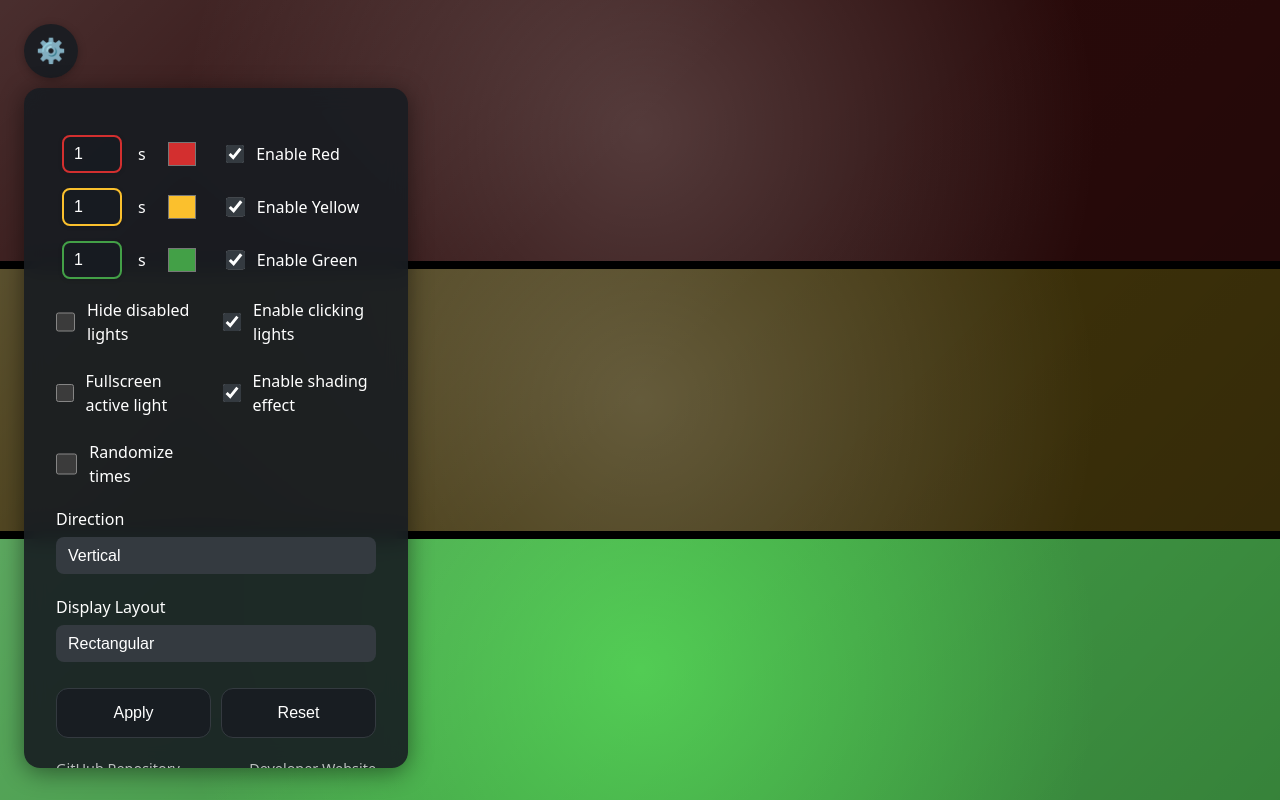
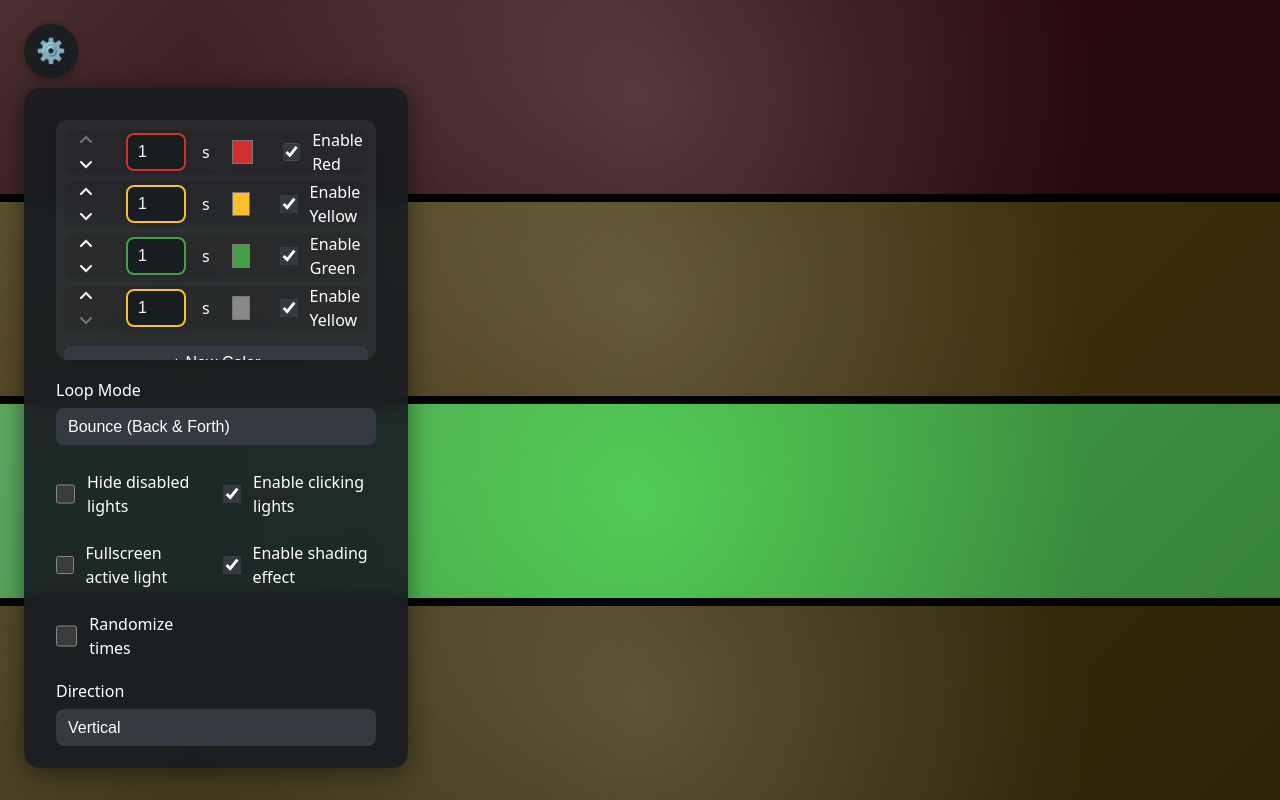
Before and after one commit to AnahatM/Traffic-Light-Simulator, a React (Vite) app: page / in a window 1280 px wide. Both pictures are taken after a click on the button "⚙️". Built offline with nearby package versions, Linux system fonts and the light colour scheme.

Commit message:
Bounce Mode, Custom Colors

```diff
--- a/src/App.tsx
+++ b/src/App.tsx
@@ -5,48 +5,67 @@ import SettingsPanel from "./components/SettingsPanel";
 
 function App() {
   // State for traffic light settings
-  const [times, setTimes] = useState({ red: 1, yellow: 1, green: 1 });
-  const [enabled, setEnabled] = useState({
+  const [times, setTimes] = useState<Record<string, number>>({
+    red: 1,
+    yellow: 1,
+    green: 1,
+    yellow2: 1,
+  });
+  const [enabled, setEnabled] = useState<Record<string, boolean>>({
     red: true,
     yellow: true,
     green: true,
+    yellow2: true,
   });
-  const [hideDisabled, setHideDisabled] = useState(false);
+  const [hideDisabled, setHideDisabled] = useState<boolean>(false);
   const [direction, setDirection] = useState<"vertical" | "horizontal">(
     "vertical"
   );
-  const [enableClickingLights, setEnableClickingLights] = useState(true);
-  const [randomizeTimes, setRandomizeTimes] = useState(false);
-  const [randomRange, setRandomRange] = useState({ min: 0.5, max: 5 });
-  const [fullscreen, setFullscreen] = useState(false);
-  const [enableShading, setEnableShading] = useState(true);
+  const [enableClickingLights, setEnableClickingLights] =
+    useState<boolean>(true);
+  const [randomizeTimes, setRandomizeTimes] = useState<boolean>(false);
+  const [randomRange, setRandomRange] = useState<{ min: number; max: number }>({
+    min: 0.5,
+    max: 5,
+  });
+  const [fullscreen, setFullscreen] = useState<boolean>(false);
+  const [enableShading, setEnableShading] = useState<boolean>(true);
   const [displayLayout, setDisplayLayout] = useState<
     "rectangular" | "circular"
   >("rectangular");
-
+  const [colorOrder, setColorOrder] = useState<string[]>([
+    "red",
+    "yellow",
+    "green",
+    "yellow2",
+  ]);
   // New custom color state with default colors aligning to index.css values
-  const [customColors, setCustomColors] = useState({
+  const [customColors, setCustomColors] = useState<Record<string, string>>({
     red: "#d32f2f",
     yellow: "#fbc02d",
     green: "#43a047",
   });
+  // Loop mode state
+  const [loopMode, setLoopMode] = useState<"cycle" | "pingpong">("pingpong");
 
   // Update CSS variables so TrafficLight and shading update automatically
   useEffect(() => {
-    document.documentElement.style.setProperty("--color-red", customColors.red);
+    document.documentElement.style.setProperty(
+      "--color-red",
+      customColors.red ?? "#d32f2f"
+    );
     document.documentElement.style.setProperty(
       "--color-yellow",
-      customColors.yellow
+      customColors.yellow ?? "#fbc02d"
     );
     document.documentElement.style.setProperty(
       "--color-green",
-      customColors.green
+      customColors.green ?? "#43a047"
     );
   }, [customColors]);
 
   return (
     <div className="app-container">
-      {" "}
       <TrafficLight
         times={times}
         enabled={enabled}
@@ -58,7 +77,9 @@ function App() {
         randomRange={randomRange}
         fullscreen={fullscreen}
         enableShading={enableShading}
-      />{" "}
+        colorOrder={colorOrder}
+        loopMode={loopMode}
+      />
       <SettingsPanel
         times={times}
         setTimes={setTimes}
@@ -82,6 +103,10 @@ function App() {
         setEnableShading={setEnableShading}
         customColors={customColors}
         setCustomColors={setCustomColors}
+        colorOrder={colorOrder}
+        setColorOrder={setColorOrder}
+        loopMode={loopMode}
+        setLoopMode={setLoopMode}
       />
     </div>
   );
--- a/src/components/SettingsPanel.css
+++ b/src/components/SettingsPanel.css
@@ -141,6 +141,92 @@
   text-decoration: underline;
 }
 
+.loop-panel {
+  background: rgba(255, 255, 255, 0.07);
+  padding: 10px 8px;
+  border-radius: 12px;
+  margin-bottom: 18px;
+  max-height: 240px; /* fits 3.5 rows */
+  overflow-y: auto;
+  display: flex;
+  flex-direction: column;
+  gap: 8px;
+  box-shadow: 0 2px 8px #0002;
+}
+
+.color-row-panel {
+  display: flex;
+  align-items: center;
+  gap: 12px;
+  background: rgba(0, 0, 0, 0.1);
+  border-radius: 10px;
+  padding: 4px 8px; /* reduced vertical padding */
+  box-shadow: 0 1px 4px #0001;
+  transition: box-shadow 0.2s, background 0.2s;
+  cursor: grab;
+  min-height: 44px;
+}
+
+.color-row-panel.dragging {
+  opacity: 0.7;
+  background: rgba(0, 0, 0, 0.18);
+  box-shadow: 0 4px 16px #0003;
+}
+
+.color-row-arrows {
+  display: flex;
+  flex-direction: column;
+  gap: 2px;
+  margin-right: 8px;
+}
+
+.arrow-btn {
+  background: none;
+  border: none;
+  color: var(--color-white);
+  border-radius: 7px;
+  width: 28px;
+  height: 22px;
+  cursor: pointer;
+  display: flex;
+  align-items: center;
+  justify-content: center;
+  box-shadow: none;
+  transition: background 0.18s, color 0.18s;
+  outline: none;
+  padding: 0;
+}
+
+.arrow-btn:disabled {
+  opacity: 0.35;
+  cursor: not-allowed;
+  background: none;
+}
+
+.arrow-btn:hover:not(:disabled) {
+  background: rgba(30, 136, 229, 0.18); /* blue accent hover */
+  color: #42a5f5;
+  box-shadow: none;
+}
+
+.add-color-btn {
+  margin-top: 8px;
+  width: 100%;
+  padding: 8px 0;
+  border-radius: 8px;
+  border: none;
+  background: var(--color-panel-hover);
+  color: var(--color-white);
+  font-size: 1em;
+  font-weight: 500;
+  cursor: pointer;
+  transition: background 0.2s;
+}
+
+.add-color-btn:hover {
+  background: var(--color-panel);
+}
+
 @media (max-width: 500px) {
   .settings {
     min-width: 0;
@@ -155,4 +241,9 @@
     left: 8px;
     top: 8px;
   }
+
+  .loop-panel {
+    max-height: 140px;
+    padding: 6px 2vw;
+  }
 }
--- a/src/components/SettingsPanel.tsx
+++ b/src/components/SettingsPanel.tsx
@@ -1,4 +1,4 @@
-import { useState } from "react";
+import { useState, useRef } from "react";
 import "./SettingsPanel.css";
 import SettingInput from "./SettingInput.tsx";
 import SettingCheckbox from "./SettingCheckbox.tsx";
@@ -27,13 +27,20 @@ interface SettingsPanelProps {
   setFullscreen?: (enable: boolean) => void;
   enableShading?: boolean;
   setEnableShading?: (enable: boolean) => void;
-  customColors: { red: string; yellow: string; green: string };
-  setCustomColors: (colors: {
-    red: string;
-    yellow: string;
-    green: string;
-  }) => void;
+  customColors: Record<string, string>;
+  setCustomColors: (colors: Record<string, string>) => void;
+  colorOrder: string[];
+  setColorOrder: (order: string[]) => void;
+  loopMode: "cycle" | "pingpong";
+  setLoopMode: (mode: "cycle" | "pingpong") => void;
 }
+
+const colorLabels: Record<string, string> = {
+  red: "Red",
+  yellow: "Yellow",
+  green: "Green",
+  yellow2: "Yellow",
+};
 
 const SettingsPanel: React.FC<SettingsPanelProps> = ({
   times,
@@ -58,8 +65,14 @@ const SettingsPanel: React.FC<SettingsPanelProps> = ({
   setEnableShading,
   customColors,
   setCustomColors,
+  colorOrder,
+  setColorOrder,
+  loopMode,
+  setLoopMode,
 }) => {
   const [collapsed, setCollapsed] = useState(true);
+  const [draggedIdx, setDraggedIdx] = useState<number | null>(null);
+  const loopPanelRef = useRef<HTMLDivElement>(null);
 
   // Local state to track form values (including colors)
   const [formValues, setFormValues] = useState({
@@ -75,7 +88,12 @@ const SettingsPanel: React.FC<SettingsPanelProps> = ({
     fullscreen: fullscreen !== undefined ? fullscreen : false,
     enableShading: enableShading !== undefined ? enableShading : true,
     colors: { ...customColors },
+    colorOrder: [...colorOrder],
   });
+
+  const [loopModeLocal, setLoopModeLocal] = useState<"cycle" | "pingpong">(
+    loopMode
+  );
 
   const toggleCollapse = () => {
     setCollapsed(!collapsed);
@@ -111,6 +129,50 @@ const SettingsPanel: React.FC<SettingsPanelProps> = ({
     }));
   };
 
+  // Reorder colorOrder array
+  const moveColor = (index: number, direction: -1 | 1) => {
+    setFormValues((prev) => {
+      const arr = [...prev.colorOrder];
+      const newIndex = index + direction;
+      if (newIndex < 0 || newIndex >= arr.length) return prev;
+      [arr[index], arr[newIndex]] = [arr[newIndex], arr[index]];
+      return { ...prev, colorOrder: arr };
+    });
+  };
+
+  // Drag and drop handlers
+  const handleDragStart = (idx: number) => setDraggedIdx(idx);
+  const handleDragOver = (idx: number, e: React.DragEvent) => {
+    e.preventDefault();
+    if (draggedIdx === null || draggedIdx === idx) return;
+    setFormValues((prev) => {
+      const arr = [...prev.colorOrder];
+      const [removed] = arr.splice(draggedIdx, 1);
+      arr.splice(idx, 0, removed);
+      return { ...prev, colorOrder: arr };
+    });
+    setDraggedIdx(idx);
+  };
+  const handleDragEnd = () => setDraggedIdx(null);
+
+  // Add new color logic
+  const addNewColor = () => {
+    // Generate a unique color key
+    let i = 1;
+    let newKey = `custom${i}`;
+    while (formValues.colors[newKey]) {
+      i++;
+      newKey = `custom${i}`;
+    }
+    setFormValues((prev) => ({
+      ...prev,
+      times: { ...prev.times, [newKey]: 1 },
+      enabled: { ...prev.enabled, [newKey]: true },
+      colors: { ...prev.colors, [newKey]: "#888888" },
+      colorOrder: [...prev.colorOrder, newKey],
+    }));
+  };
+
   const applySettings = () => {
     setTimes(formValues.times);
     setEnabled(formValues.enabled);
@@ -132,7 +194,10 @@ const SettingsPanel: React.FC<SettingsPanelProps> = ({
     if (setEnableShading) {
       setEnableShading(formValues.enableShading);
     }
+    // Propagate all custom colors to parent
     setCustomColors(formValues.colors);
+    setColorOrder(formValues.colorOrder);
+    setLoopMode(loopModeLocal);
   };
 
   const resetSettings = () => {
@@ -152,6 +217,7 @@ const SettingsPanel: React.FC<SettingsPanelProps> = ({
         yellow: "#fbc02d",
         green: "#43a047",
       },
+      colorOrder: ["red", "yellow", "green"],
     };
     setFormValues(defaultSettings);
     setTimes(defaultSettings.times);
@@ -175,6 +241,8 @@ const SettingsPanel: React.FC<SettingsPanelProps> = ({
       setEnableShading(defaultSettings.enableShading);
     }
     setCustomColors(defaultSettings.colors);
+    setColorOrder(defaultSettings.colorOrder);
+    setLoopMode("cycle");
   };
 
   return (
@@ -183,57 +251,93 @@ const SettingsPanel: React.FC<SettingsPanelProps> = ({
         ⚙️
       </button>
       <div className={`settings ${collapsed ? "collapsed" : ""}`}>
+        <div className="loop-panel" ref={loopPanelRef}>
+          {formValues.colorOrder.map((color, idx) => (
+            <div
+              key={color}
+              className={`color-row-panel${
+                draggedIdx === idx ? " dragging" : ""
+              }`}
+              draggable
+              onDragStart={() => handleDragStart(idx)}
+              onDragOver={(e) => handleDragOver(idx, e)}
+              onDragEnd={handleDragEnd}
+              onDrop={handleDragEnd}
+            >
+              <div className="color-row-arrows">
+                <button
+                  className="arrow-btn"
+                  disabled={idx === 0}
+                  onClick={() => moveColor(idx, -1)}
+                  title="Move up"
+                  tabIndex={-1}
+                >
+                  <svg width="18" height="18" viewBox="0 0 18 18">
+                    <polyline
+                      points="4,11 9,6 14,11"
+                      fill="none"
+                      stroke="currentColor"
+                      strokeWidth="2"
+                      strokeLinecap="round"
+                    />
+                  </svg>
+                </button>
+                <button
+                  className="arrow-btn"
+                  disabled={idx === formValues.colorOrder.length - 1}
+                  onClick={() => moveColor(idx, 1)}
+                  title="Move down"
+                  tabIndex={-1}
+                >
+                  <svg width="18" height="18" viewBox="0 0 18 18">
+                    <polyline
+                      points="4,7 9,12 14,7"
+                      fill="none"
+                      stroke="currentColor"
+                      strokeWidth="2"
+                      strokeLinecap="round"
+                    />
+                  </svg>
+                </button>
+              </div>
+              <div style={{ flex: 1 }}>
                 <SettingInput
-          label="Red"
-          value={formValues.times.red}
+                  label={colorLabels[color] || color}
+                  value={formValues.times[color]}
                   min={0.2}
                   step={0.1}
-          onChange={(value) => updateTime("red", value)}
+                  onChange={(value) =>
+                    updateTime(color as keyof typeof formValues.times, value)
+                  }
                 >
                   <ColorPicker
-            color={formValues.colors.red}
-            onChange={(color) => updateColor("red", color)}
+                    color={formValues.colors[color] || "#888888"}
+                    onChange={(c) => updateColor(String(color), c)}
                   />
                   <SettingCheckbox
-            label="Enable Red"
-            checked={formValues.enabled.red}
-            onChange={(checked) => updateEnabled("red", checked)}
+                    label={`Enable ${colorLabels[color] || color}`}
+                    checked={formValues.enabled[color]}
+                    onChange={(checked) =>
+                      updateEnabled(String(color), checked)
+                    }
                   />
                 </SettingInput>
-        <SettingInput
-          label="Yellow"
-          value={formValues.times.yellow}
-          min={0.2}
-          step={0.1}
-          onChange={(value) => updateTime("yellow", value)}
-        >
-          <ColorPicker
-            color={formValues.colors.yellow}
-            onChange={(color) => updateColor("yellow", color)}
+              </div>
+            </div>
+          ))}
+          <button className="add-color-btn" onClick={addNewColor}>
+            + New Color
+          </button>
+        </div>
+        <SettingSelect
+          label="Loop Mode"
+          value={loopModeLocal}
+          options={[
+            { value: "cycle", label: "Cycle (Repeat)" },
+            { value: "pingpong", label: "Bounce (Back & Forth)" },
+          ]}
+          onChange={(value) => setLoopModeLocal(value as "cycle" | "pingpong")}
         />
-          <SettingCheckbox
-            label="Enable Yellow"
-            checked={formValues.enabled.yellow}
-            onChange={(checked) => updateEnabled("yellow", checked)}
-          />
-        </SettingInput>
-        <SettingInput
-          label="Green"
-          value={formValues.times.green}
-          min={0.2}
-          step={0.1}
-          onChange={(value) => updateTime("green", value)}
-        >
-          <ColorPicker
-            color={formValues.colors.green}
-            onChange={(color) => updateColor("green", color)}
-          />
-          <SettingCheckbox
-            label="Enable Green"
-            checked={formValues.enabled.green}
-            onChange={(checked) => updateEnabled("green", checked)}
-          />
-        </SettingInput>
         <div className="setting-checkbox-group">
           <SettingCheckbox
             label="Hide disabled lights"
@@ -386,3 +490,5 @@ const SettingsPanel: React.FC<SettingsPanelProps> = ({
 };
 
 export default SettingsPanel;
+
+// TODO: Implement bounce (pingpong) mode logic in TrafficLight component
--- a/src/components/TrafficLight.tsx
+++ b/src/components/TrafficLight.tsx
@@ -2,15 +2,11 @@ import { useState, useEffect, useRef } from "react";
 import "./TrafficLight.css";
 
 export interface LightState {
-  red: boolean;
-  yellow: boolean;
-  green: boolean;
+  [color: string]: boolean;
 }
 
 export interface LightTiming {
-  red: number;
-  yellow: number;
-  green: number;
+  [color: string]: number;
 }
 
 interface TrafficLightProps {
@@ -24,6 +20,8 @@ interface TrafficLightProps {
   randomRange?: { min: number; max: number };
   fullscreen?: boolean;
   enableShading?: boolean;
+  colorOrder: string[];
+  loopMode?: "cycle" | "pingpong";
 }
 
 const TrafficLight: React.FC<TrafficLightProps> = ({
@@ -37,33 +35,66 @@ const TrafficLight: React.FC<TrafficLightProps> = ({
   randomRange = { min: 0.5, max: 5 },
   fullscreen = false,
   enableShading = true,
+  colorOrder,
+  loopMode = "pingpong",
 }) => {
-  const [activeColor, setActiveColor] = useState<"red" | "yellow" | "green">(
-    "red"
-  );
-  const [, setCurrentTimes] = useState({ ...times });
+  const [activeColor, setActiveColor] = useState<string>(colorOrder[0]);
+  const [, setCurrentTimes] = useState<LightTiming>({ ...times });
   const timerRef = useRef<number | null>(null);
-  const order: Array<"red" | "yellow" | "green"> = ["red", "yellow", "green"];
+  const [directionForward, setDirectionForward] = useState<boolean>(true);
 
-  // Find next enabled light
+  // Find next enabled light (cycle or pingpong)
   const findNextColor = (
-    currentColor: "red" | "yellow" | "green"
-  ): "red" | "yellow" | "green" => {
-    const visibleLights = order.filter((color) => enabled[color]);
-    if (visibleLights.length === 0) return "red";
+    currentColor: string,
+    forward: boolean
+  ): { nextColor: string; nextDirection: boolean } => {
+    const visibleLights = colorOrder.filter((color) => enabled[color]);
+    if (visibleLights.length === 0) {
+      return { nextColor: colorOrder[0], nextDirection: true };
+    }
+    const currentIndex = colorOrder.indexOf(currentColor);
+    if (loopMode === "cycle") {
+      // Standard cycle mode
+      let nextIndex = (currentIndex + 1) % colorOrder.length;
+      // Find the next enabled light
+      while (!enabled[colorOrder[nextIndex]] && nextIndex !== currentIndex) {
+        nextIndex = (nextIndex + 1) % colorOrder.length;
+      }
+      return { nextColor: colorOrder[nextIndex], nextDirection: true };
+    } else {
+      // Pingpong mode
+      let nextIndex = currentIndex + (forward ? 1 : -1);
+      let nextDir = forward;
+      // Bounce at ends
+      if (nextIndex >= colorOrder.length) {
+        nextIndex = colorOrder.length - 2;
+        nextDir = false;
+      } else if (nextIndex < 0) {
+        nextIndex = 1;
+        nextDir = true;
+      }
+      // Find the next enabled light in the direction
+      let attempts = 0;
+      while (
+        (!enabled[colorOrder[nextIndex]] || nextIndex === currentIndex) &&
+        attempts < colorOrder.length
+      ) {
+        nextIndex += nextDir ? 1 : -1;
+        if (nextIndex >= colorOrder.length) {
+          nextIndex = colorOrder.length - 2;
+          nextDir = false;
+        } else if (nextIndex < 0) {
+          nextIndex = 1;
+          nextDir = true;
+        }
+        attempts++;
+      }
+      return { nextColor: colorOrder[nextIndex], nextDirection: nextDir };
+    }
+  };
 
-    const currentIndex = order.indexOf(currentColor);
-    let nextIndex = (currentIndex + 1) % order.length;
-
-    // Find the next enabled light
-    while (!enabled[order[nextIndex]] && nextIndex !== currentIndex) {
-      nextIndex = (nextIndex + 1) % order.length;
-    }
-
-    return order[nextIndex];
-  };
   // Get a random time within the specified range
-  const getRandomTime = (color: keyof LightTiming) => {
+  const getRandomTime = (color: string) => {
     if (!randomizeTimes || !randomRange) {
       return times[color];
     }
@@ -72,17 +103,14 @@ const TrafficLight: React.FC<TrafficLightProps> = ({
   };
 
   // Start or restart the timer
-  const startTimer = (color: "red" | "yellow" | "green") => {
+  const startTimer = (color: string, forward: boolean) => {
     if (timerRef.current) {
       window.clearTimeout(timerRef.current);
     }
-
-    const visibleLights = order.filter((c) => enabled[c]);
+    const visibleLights = colorOrder.filter((c) => enabled[c]);
     if (visibleLights.length === 0) return;
-
     // Get the time for this light (random or fixed)
     const duration = randomizeTimes ? getRandomTime(color) : times[color];
-
     // Update the current times state for display
     if (randomizeTimes) {
       setCurrentTimes((prev) => ({
@@ -90,59 +118,68 @@ const TrafficLight: React.FC<TrafficLightProps> = ({
         [color]: duration,
       }));
     }
-
     timerRef.current = window.setTimeout(() => {
-      const nextColor = findNextColor(color);
+      const { nextColor, nextDirection } = findNextColor(color, forward);
       setActiveColor(nextColor);
-      startTimer(nextColor);
+      setDirectionForward(nextDirection);
+      startTimer(nextColor, nextDirection);
     }, duration * 1000);
   };
+
   // Effect to restart timer when settings change
   useEffect(() => {
-    const visibleLights = order.filter((color) => enabled[color]);
+    const visibleLights = colorOrder.filter((color) => enabled[color]);
     if (visibleLights.length === 0) {
-      setActiveColor("red");
+      setActiveColor(colorOrder[0]);
       if (timerRef.current) {
         window.clearTimeout(timerRef.current);
         timerRef.current = null;
       }
       return;
     }
-
     // If current color is not enabled, switch to first enabled color
     if (!enabled[activeColor]) {
       setActiveColor(visibleLights[0]);
     }
-
     // If not randomizing, update current times to match fixed times
     if (!randomizeTimes) {
       setCurrentTimes({ ...times });
     }
-
-    startTimer(activeColor);
-
+    startTimer(activeColor, directionForward);
     // Clean up timer on unmount
     return () => {
       if (timerRef.current) {
         window.clearTimeout(timerRef.current);
       }
     };
-  }, [times, enabled, activeColor, randomizeTimes, randomRange]); // Handle click on a light
-  const handleLightClick = (color: "red" | "yellow" | "green") => {
+    // eslint-disable-next-line
+  }, [
+    times,
+    enabled,
+    activeColor,
+    randomizeTimes,
+    randomRange,
+    colorOrder,
+    loopMode,
+  ]);
+
+  // Handle click on a light
+  const handleLightClick = (color: string) => {
     if (!enableClickingLights || !enabled[color]) return;
     setActiveColor(color);
-    startTimer(color);
+    startTimer(color, directionForward);
   };
+
   return (
     <div
       className={`traffic-lights ${direction} ${
         fullscreen ? "fullscreen" : ""
       } ${enableShading ? "shaded" : ""} ${displayLayout}`}
     >
-      {order.map((color) => (
+      {colorOrder.map((color) => (
         <div
           key={color}
-          className={`light ${color} ${
+          className={`light ${color === "yellow2" ? "yellow" : color} ${
             activeColor === color ? "active" : "inactive"
           } ${enableClickingLights ? "clickable" : ""} ${
             enableShading ? "shaded" : ""
```
Lines whose indentation alone changed are shown as unchanged.
